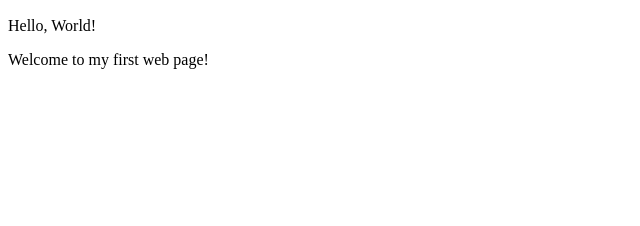
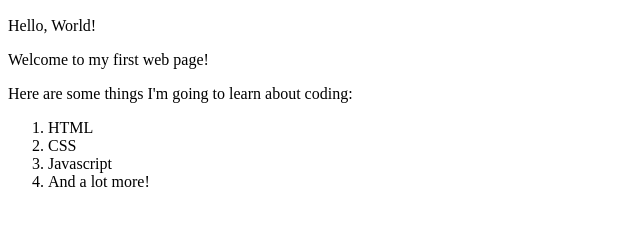
Before and after one commit to WarsaDev/my-first-website, a plain HTML site: page my-first-website.html in a window 1280 px wide. Shown: the part 110-336 px from the top of the page, without its empty margins (0-640 px from the left). Drawn offline with Linux system fonts and the light colour scheme.

Commit message:
add list elements

```diff
--- a/my-first-website.html
+++ b/my-first-website.html
@@ -8,7 +8,16 @@
 <body>
     <h1>My first webpage</h1>
     <h2>Written with a little guidance from Moringa school</h2>
+
     <p>Hello, World!</p>
     <p>Welcome to my first web page!</p>
+
+    <p>Here are some things I'm going to learn about coding:</p>
+    <ol>
+        <li>HTML</li>
+        <li>CSS</li>
+        <li>Javascript</li>
+        <li>And a lot more!</li>
+    </ol>
 </body>
 </html>
```
